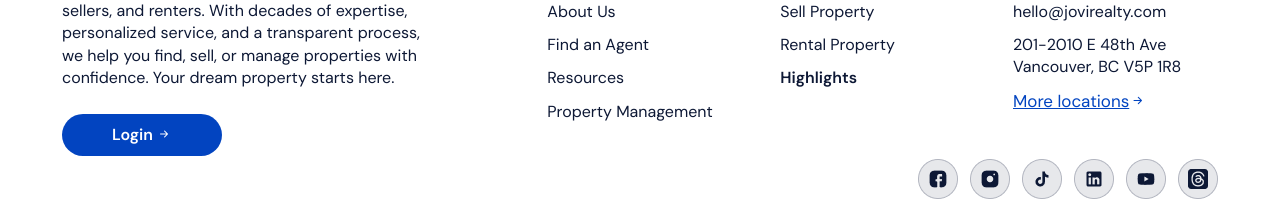
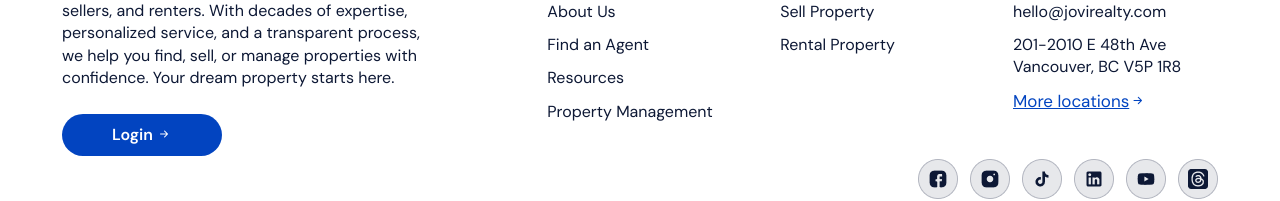
Before and after one commit to nasah-digital/jovi-realty, a React (Vite) app in the folder front/: page / in a window 1280 px wide. Shown: the part 7419-7620 px from the top of the page. Built offline with nearby package versions, Linux system fonts and the light colour scheme.

Commit message:
Highlights Changes

```diff
--- a/front/src/components/shared/Sections/Footer/footer.jsx
+++ b/front/src/components/shared/Sections/Footer/footer.jsx
@@ -34,7 +34,6 @@ const Footer = () => {
     { name: 'Buy Property', path: '/property-listing/buy' },
     { name: 'Sell Property', path: '/sell' },
     { name: 'Rental Property', path: '/property-listing/rent' },
-    { name: 'Highlights', path: '/#highlights' },
   ];
 
   // Define footer bottom links
```
